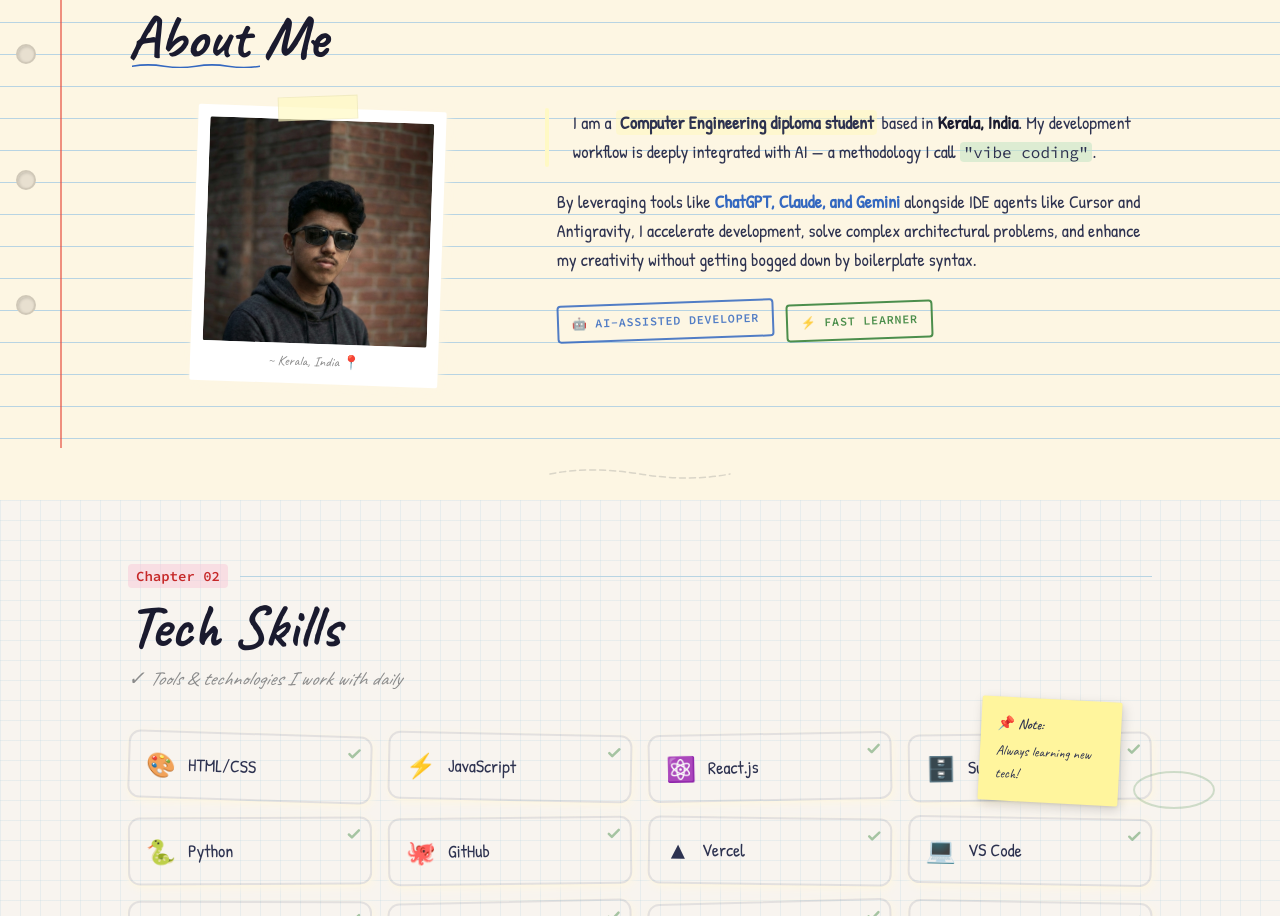
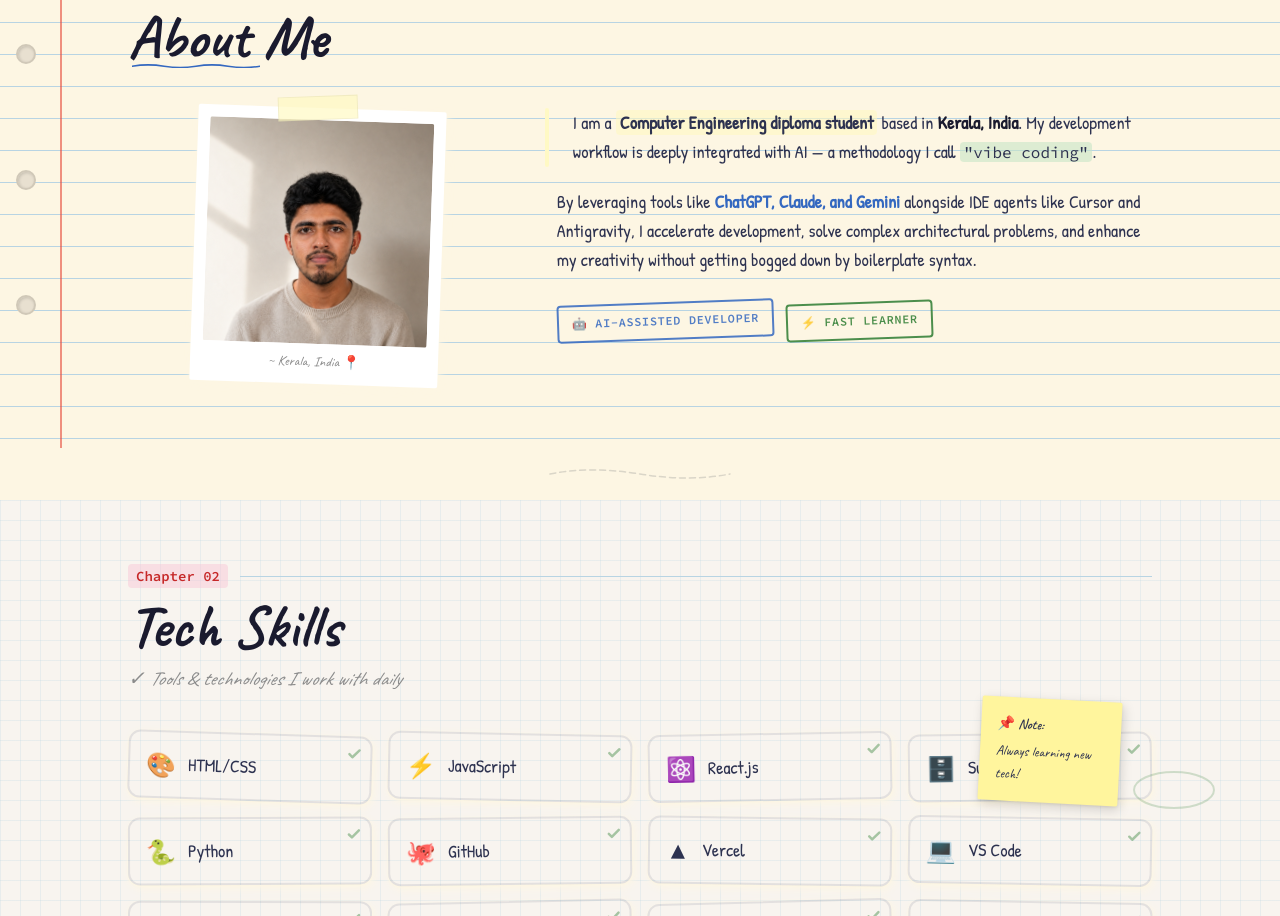
Before and after one commit to rasaljaman/Portfolio, a React (Vite) app: page / in a window 1280 px wide. Shown: the part 889-1805 px from the top of the page. Built offline with nearby package versions, Linux system fonts and the light colour scheme; no server answers.

Commit message:
chore: update profile picture to profile_pic2.png

```diff
--- a/src/components/About.jsx
+++ b/src/components/About.jsx
@@ -41,7 +41,7 @@ export default function About() {
             <div className="tape">
               <div className="relative bg-white p-3 shadow-paper rounded-sm transform rotate-2 group-hover:rotate-0 transition-transform duration-500">
                 <img
-                  src="/3d-avatar.avif"
+                  src="/profile_pic2.png"
                   alt="Rasal Jaman"
                   className="w-48 h-48 md:w-56 md:h-56 object-cover rounded-sm"
                   loading="lazy"
```
Also changed, not shown: public/profile_pic2.png (added).
